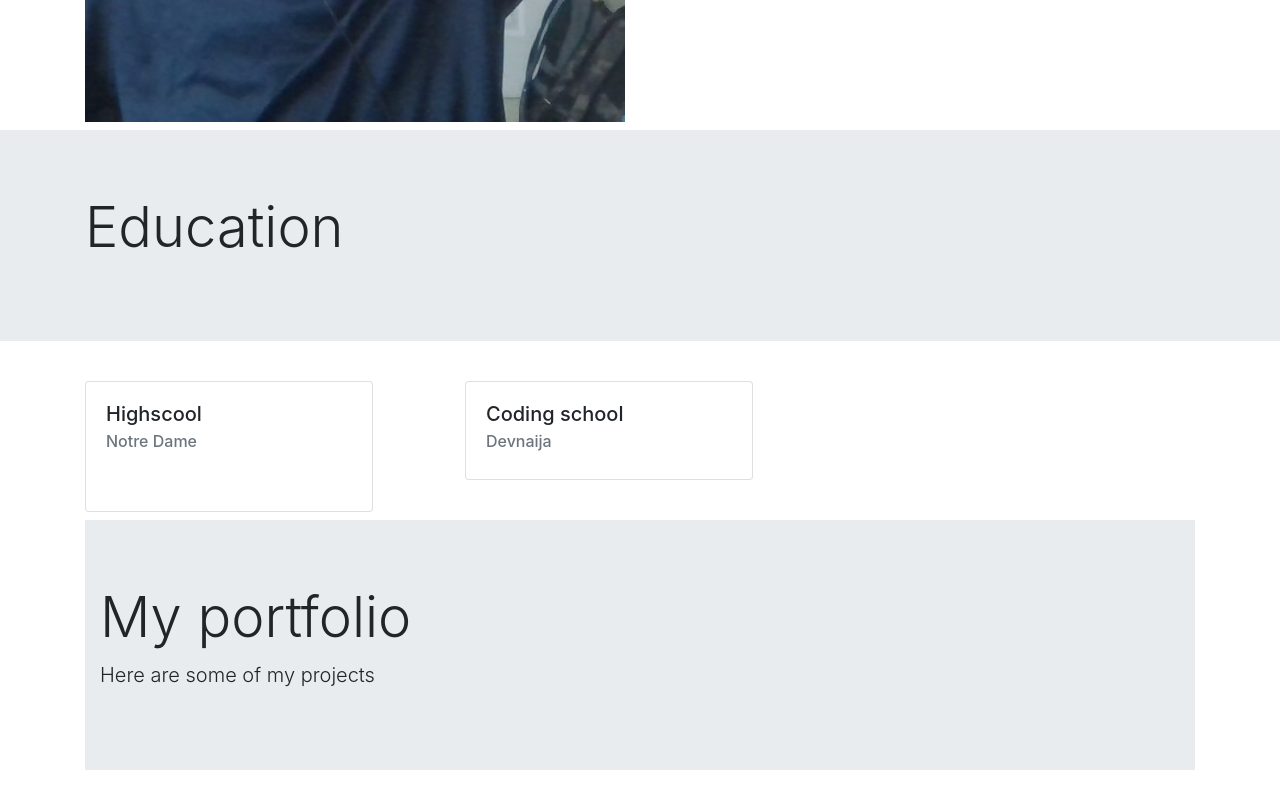
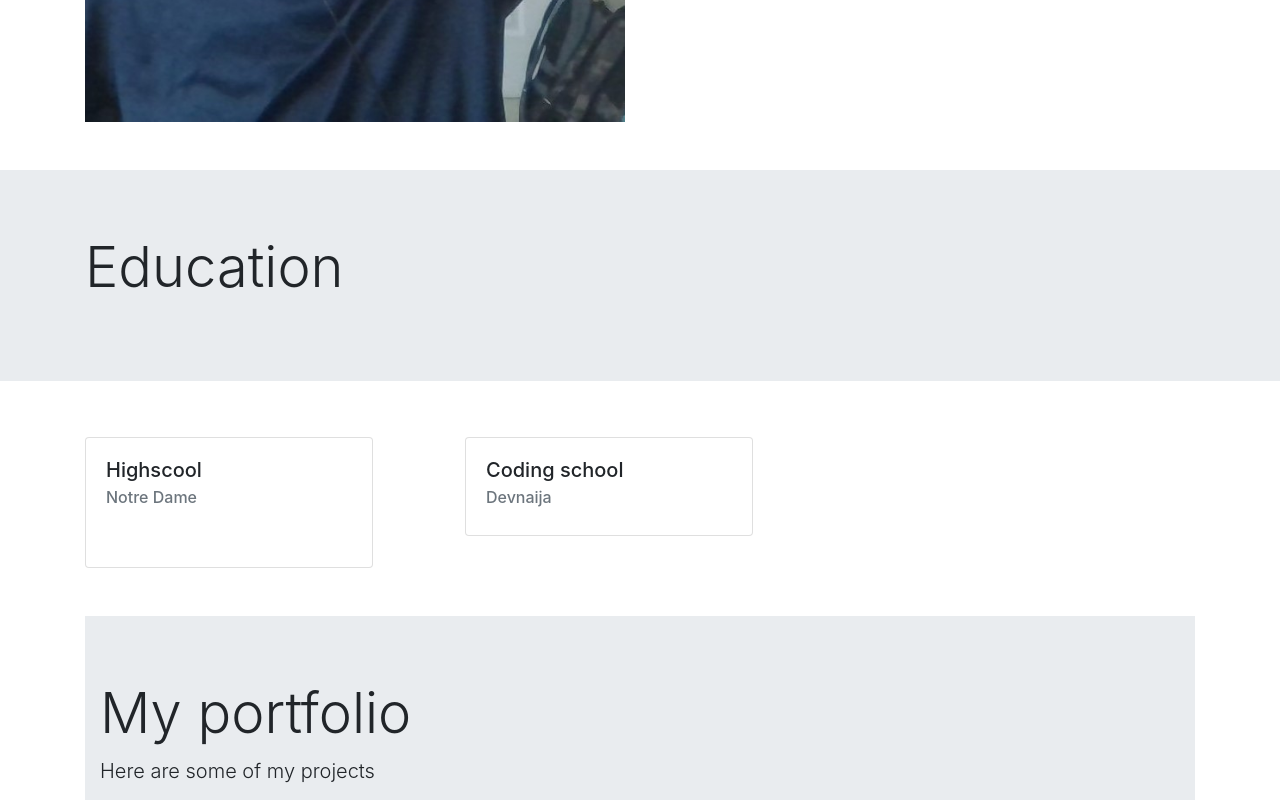
Before and after one commit to TrulyBurnt/Portfolio, a plain HTML site: page index.html in a window 1280 px wide. Shown: the part 540-1340 px from the top of the page. Drawn offline with nearby package versions, Linux system fonts and the light colour scheme.

Commit message:
second commit

```diff
--- a/index.html
+++ b/index.html
@@ -78,7 +78,7 @@
 
 <!-- resume -->
 
-<div class="jumbotron jumbotron-fluid mt-2" id="Education">
+<div class="jumbotron jumbotron-fluid mt-5" id="Education">
   <div class="container">
     <h1 class="display-4">Education</h1>
     <p class="lead"></p>
@@ -86,7 +86,7 @@
 </div>
 
 
-<div class="container">
+<div class="container mt-5">
   <div class="row">
     <div class="col-lg-4 col-md-6 col-sm-12 mt-2">
       <div class="card" style="width: 18rem;">
@@ -121,7 +121,7 @@
 </div>
 
 
-    <div class="jumbotron jumbotron-fluid mt-2" id="Portfolio">
+    <div class="jumbotron jumbotron-fluid mt-5" id="Portfolio">
       <div class="container">
         <h1 class="display-4">My portfolio</h1>
         <p class="lead">Here are some of my  projects</p>
@@ -163,7 +163,7 @@
   </div>
 </div>
 
-<div class="jumbotron jumbotron-fluid mt-3" id="Contact">
+<div class="jumbotron jumbotron-fluid mt-5" id="Contact">
   <div class="container">
     <h1 class="display-4">Contact Me</h1>
     <p class="lead">I work very well if given time to ease up to something.</p>
```
